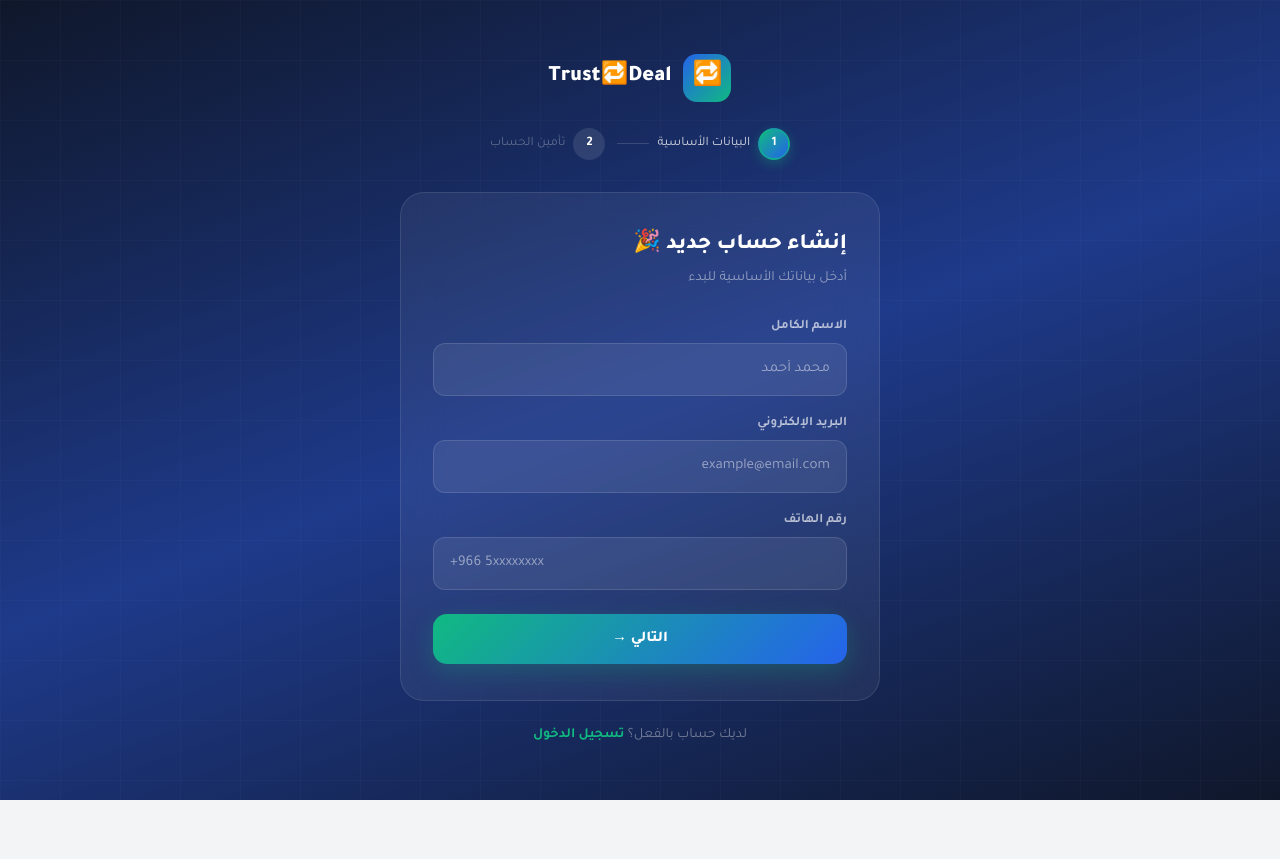
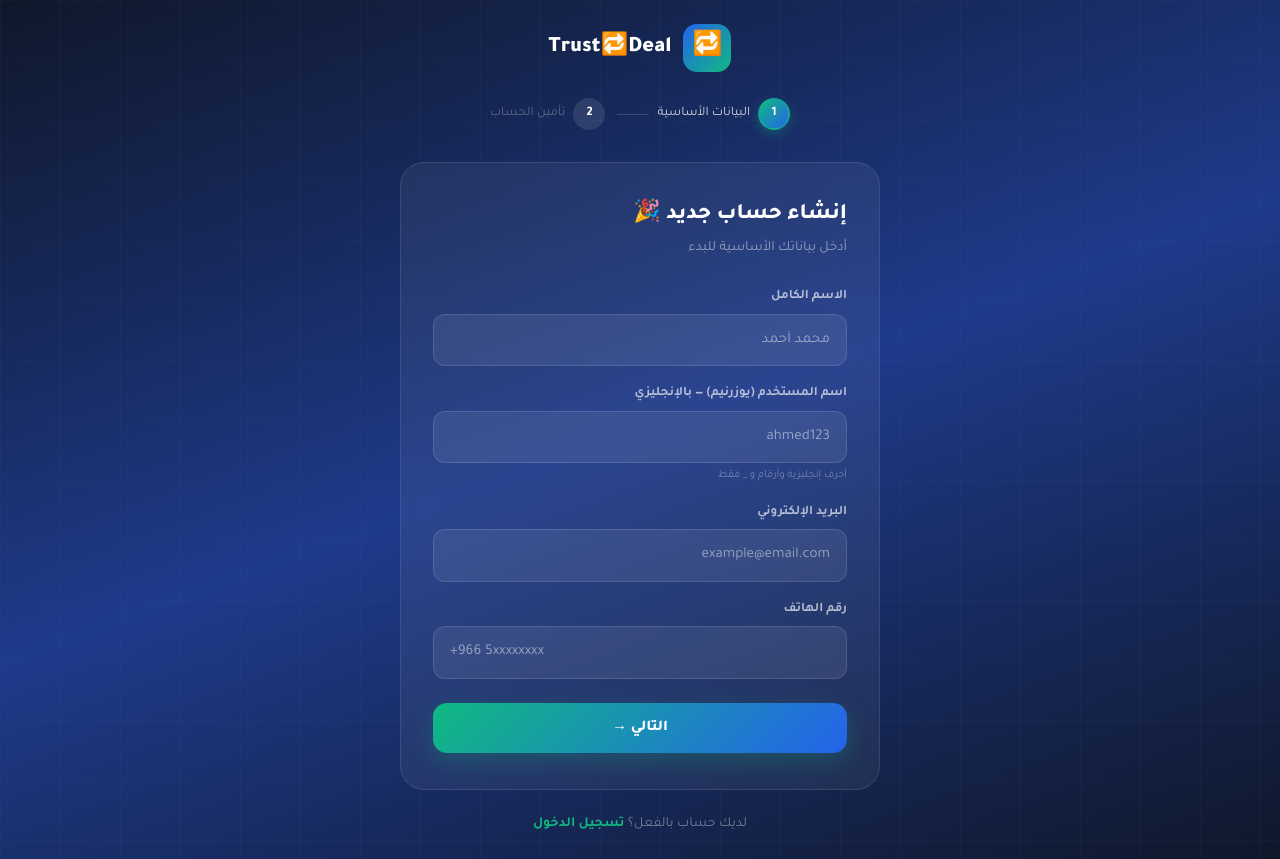
Before and after one commit to alawamyyaseen701-blip/TT, a Next.js app: page /auth/register in a window 1280 px wide. Before the commit the page ends 800 px from the top, so only its background shows below. Built offline with nearby package versions, Linux system fonts and the light colour scheme.

Commit message:
fix: add missing username field to register form (fixes 400 error)

```diff
--- a/src/app/auth/register/page.tsx
+++ b/src/app/auth/register/page.tsx
@@ -6,7 +6,7 @@ import { useRouter } from 'next/navigation';
 export default function RegisterPage() {
   const router = useRouter();
   const [step, setStep] = useState(1);
-  const [form, setForm] = useState({ name: '', email: '', phone: '', password: '', confirmPassword: '' });
+  const [form, setForm] = useState({ name: '', username: '', email: '', phone: '', password: '', confirmPassword: '' });
   const [loading, setLoading] = useState(false);
   const [agree, setAgree] = useState(false);
   const [error, setError] = useState('');
@@ -20,7 +20,7 @@ export default function RegisterPage() {
       const res = await fetch('/api/auth/register', {
         method: 'POST',
         headers: { 'Content-Type': 'application/json' },
-        body: JSON.stringify({ displayName: form.name, email: form.email, phone: form.phone, password: form.password }),
+        body: JSON.stringify({ displayName: form.name, username: form.username || form.name.toLowerCase().replace(/[^a-z0-9]/g, '').slice(0, 20) || 'user' + Date.now().toString().slice(-6), email: form.email, phone: form.phone, password: form.password }),
       });
       const data = await res.json();
       if (!data.success) { setError(data.error || 'خطأ في إنشاء الحساب'); return; }
@@ -118,6 +118,15 @@ export default function RegisterPage() {
                     onFocus={e => { e.target.style.borderColor = '#10B981'; e.target.style.boxShadow = '0 0 0 3px rgba(16,185,129,0.1)'; }}
                     onBlur={e => { e.target.style.borderColor = 'rgba(255,255,255,0.12)'; e.target.style.boxShadow = 'none'; }}
                   />
+                </div>
+                <div style={{ marginBottom: 18 }}>
+                  <label style={{ color: 'rgba(255,255,255,0.65)', fontSize: 13, fontWeight: 600, display: 'block', marginBottom: 7 }}>اسم المستخدم (يوزرنيم) — بالإنجليزي</label>
+                  <input id="reg-username" type="text" required placeholder="ahmed123" value={form.username}
+                    onChange={e => setForm({ ...form, username: e.target.value.replace(/[^a-zA-Z0-9_]/g, '') })} style={inputStyle}
+                    onFocus={e => { e.target.style.borderColor = '#10B981'; e.target.style.boxShadow = '0 0 0 3px rgba(16,185,129,0.1)'; }}
+                    onBlur={e => { e.target.style.borderColor = 'rgba(255,255,255,0.12)'; e.target.style.boxShadow = 'none'; }}
+                  />
+                  <div style={{ fontSize: 11, color: 'rgba(255,255,255,0.35)', marginTop: 5 }}>أحرف إنجليزية وأرقام و _ فقط</div>
                 </div>
                 <div style={{ marginBottom: 18 }}>
                   <label style={{ color: 'rgba(255,255,255,0.65)', fontSize: 13, fontWeight: 600, display: 'block', marginBottom: 7 }}>البريد الإلكتروني</label>
```
